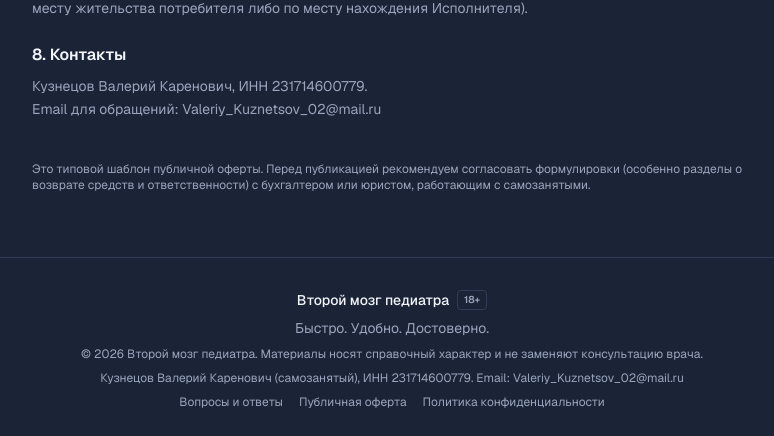
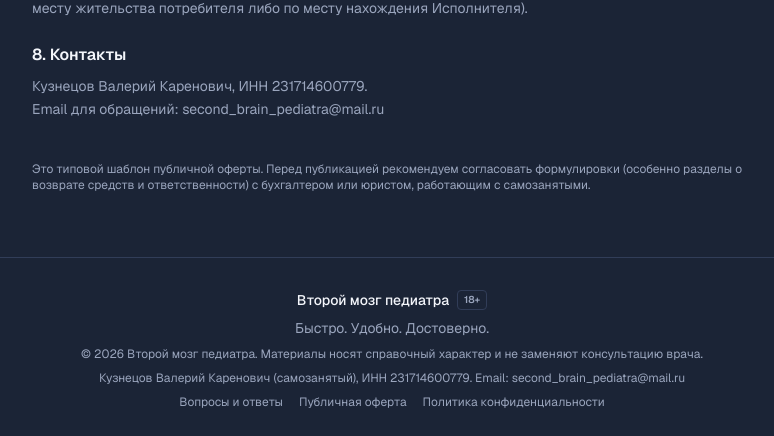
Before and after one commit to BigBabyDoc/SecondBrain, a Next.js app: page /oferta in a window 1280 px wide. Shown: the part 1102-1538 px from the top of the page, without its empty margins (248-1022 px from the left). Built offline with nearby package versions, Linux system fonts and the light colour scheme; no server answers.

Commit message:
Заменить контактный email на second_brain_pediatra@mail.ru

```diff
--- a/app/faq/page.tsx
+++ b/app/faq/page.tsx
@@ -134,10 +134,10 @@ export default function FaqPage() {
       <p className="mt-10 text-sm text-muted">
         Остались вопросы? Напишите на{" "}
         <a
-          href="mailto:Valeriy_Kuznetsov_02@mail.ru"
+          href="mailto:second_brain_pediatra@mail.ru"
           className="text-brand-blue hover:underline"
         >
-          Valeriy_Kuznetsov_02@mail.ru
+          second_brain_pediatra@mail.ru
         </a>
         .
       </p>
--- a/app/oferta/page.tsx
+++ b/app/oferta/page.tsx
@@ -89,7 +89,7 @@ export default function OfertaPage() {
           <p className="mt-2 text-muted">
             Кузнецов Валерий Каренович, ИНН 231714600779.
             <br />
-            Email для обращений: Valeriy_Kuznetsov_02@mail.ru
+            Email для обращений: second_brain_pediatra@mail.ru
           </p>
         </section>
       </div>
--- a/app/privacy/page.tsx
+++ b/app/privacy/page.tsx
@@ -22,7 +22,7 @@ export default function PrivacyPage() {
             <br />
             ИНН: 231714600779.
             <br />
-            Email для обращений: Valeriy_Kuznetsov_02@mail.ru
+            Email для обращений: second_brain_pediatra@mail.ru
           </p>
         </section>
 
--- a/components/site-footer.tsx
+++ b/components/site-footer.tsx
@@ -20,7 +20,7 @@ export function SiteFooter() {
         </p>
         <p className="text-xs">
           Кузнецов Валерий Каренович (самозанятый), ИНН 231714600779. Email:{" "}
-          Valeriy_Kuznetsov_02@mail.ru
+          second_brain_pediatra@mail.ru
         </p>
         <div className="flex flex-wrap justify-center gap-4 text-xs">
           <Link href="/faq" className="hover:text-foreground hover:underline">
```
